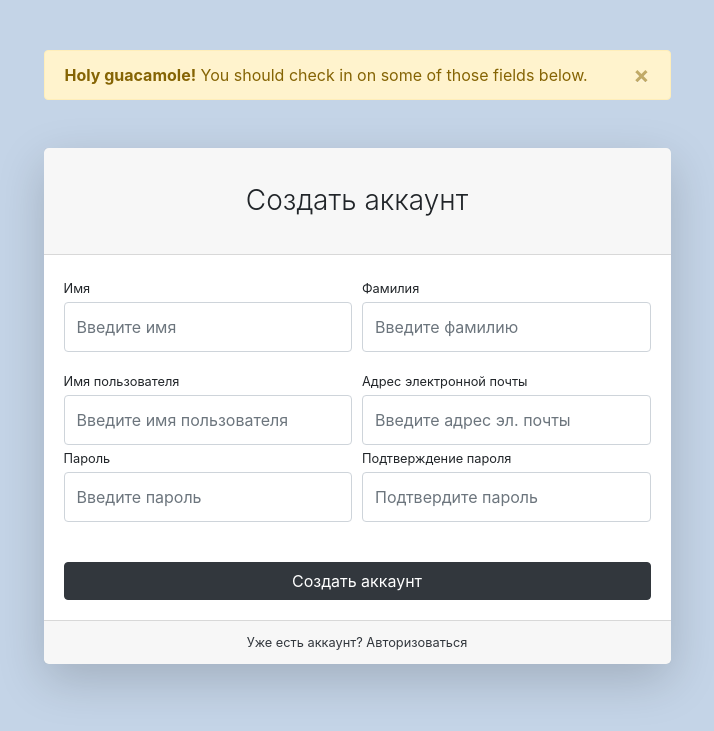
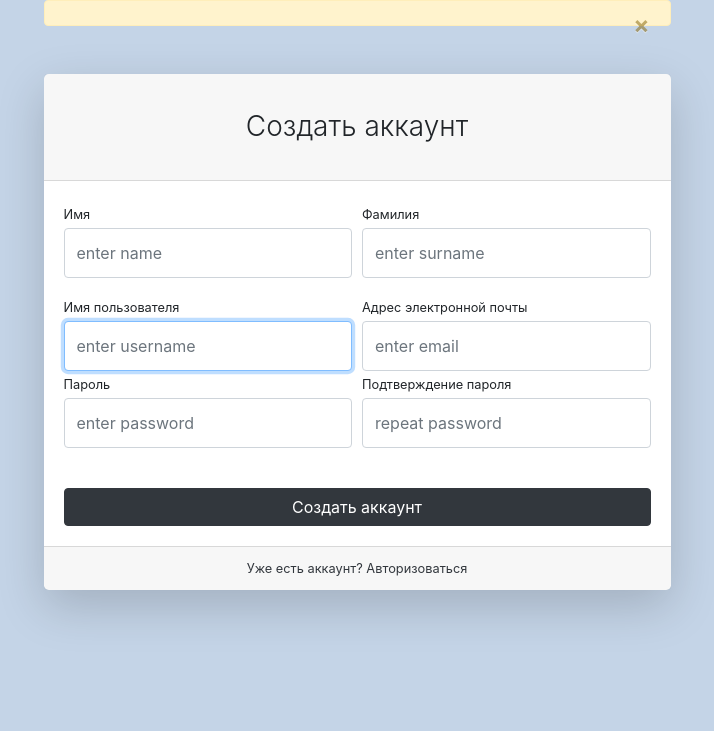
Before and after one commit to Mind-Insight/store-django, a Django app: page /users/registration/ in a window 1280 px wide. Shown: the top 731 px of the page, without its empty margins (283-997 px from the left). Run offline with Django 4.2, Linux system fonts and the light colour scheme; some libraries are stand-ins or nearby versions.

Commit message:
created form for registration

```diff
--- a/users/forms.py
+++ b/users/forms.py
@@ -1,4 +1,4 @@
-from django.contrib.auth.forms import AuthenticationForm
+from django.contrib.auth.forms import AuthenticationForm, UserCreationForm
 from django import forms
 from users.models import User
 
@@ -13,3 +13,25 @@
     class Meta:
         model = User
         fileds = ['username', 'password']
+
+class UserRegistationForm(UserCreationForm):
+    first_name = forms.CharField(widget=forms.TextInput(attrs={
+        'class': 'form-control py-4', 'placeholder': 'enter name'}))
+
+    last_name = forms.CharField(widget=forms.TextInput(attrs={
+        'class': 'form-control py-4', 'placeholder': "enter surname"}))
+
+    username = forms.CharField(widget=forms.TextInput(attrs={
+        'class': 'form-control py-4', 'placeholder': 'enter username'}))
+
+    email = forms.CharField(widget=forms.EmailInput(attrs={
+        'class': 'form-control py-4', 'placeholder': "enter email"}))
+
+    password1 = forms.CharField(widget=forms.PasswordInput(attrs={
+        'class': 'form-control py-4', 'placeholder': 'enter password'}))
+
+    password2 = forms.CharField(widget=forms.PasswordInput(attrs={
+        'class': 'form-control py-4', 'placeholder': "repeat password"}))
+    class Meta:
+        model = User
+        fields = ('first_name', 'last_name', 'username', 'email', 'password1', 'password2')
--- a/users/templates/users/register.html
+++ b/users/templates/users/register.html
@@ -6,8 +6,7 @@
                 <div class="row justify-content-center">
                     <div class="col-lg-7">
                         <div class="alert alert-warning alert-dismissible fade show" role="alert"
-                             style="margin-top: 50px;">
-                            <strong>Holy guacamole!</strong> You should check in on some of those fields below.
+                             style="...">
                             <button type="button" class="close" data-dismiss="alert" aria-label="Close">
                                 <span aria-hidden="true">&times;</span>
                             </button>
@@ -16,52 +15,43 @@
                             <div class="card-header"><h3 class="text-center font-weight-light my-4">Создать аккаунт</h3>
                             </div>
                             <div class="card-body">
-                                <form>
+                                <form action="{% url 'users:registration' %}" method="post">
+                                    {% csrf_token %}
                                     <div class="form-row">
                                         <div class="col-md-6">
                                             <div class="form-group">
-                                                <label class="small mb-1" for="inputFirstName">Имя</label>
-                                                <input class="form-control py-4" id="inputFirstName" type="text"
-                                                       placeholder="Введите имя"/>
+                                                <label class="small mb-1" for="{{ form.first_name.id_for_label }}">Имя</label>
+                                                {{ form.first_name }}
                                             </div>
                                         </div>
                                         <div class="col-md-6">
                                             <div class="form-group">
-                                                <label class="small mb-1" for="inputLastName">Фамилия</label>
-                                                <input class="form-control py-4" id="inputLastName" type="text"
-                                                       placeholder="Введите фамилию"/>
+                                                <label class="small mb-1" for="{{ form.last_name.id_for_label }}">Фамилия</label>
+                                                {{ form.last_name }}
                                             </div>
                                         </div>
                                     </div>
                                     <div class="form-row">
                                         <div class="col-md-6">
-                                            <label class="small mb-1" for="inputUsername">Имя пользователя</label>
-                                            <input class="form-control py-4" id="inputUsername" type="text"
-                                                   aria-describedby="usernameHelp"
-                                                   placeholder="Введите имя пользователя"/>
+                                            <label class="small mb-1" for="{{ form.username.id_for_label }}">Имя пользователя</label>
+                                            {{ form.username }}
                                         </div>
                                         <div class="col-md-6">
-                                            <label class="small mb-1" for="inputEmailAddress">Адрес электронной
-                                                почты</label>
-                                            <input class="form-control py-4" id="inputEmailAddress" type="email"
-                                                   aria-describedby="emailHelp"
-                                                   placeholder="Введите адрес эл. почты"/>
+                                            <label class="small mb-1" for="{{ form.email.id_for_label }}">Адрес электронной почты</label>
+                                            {{ form.email }}
                                         </div>
                                     </div>
                                     <div class="form-row">
                                         <div class="col-md-6">
                                             <div class="form-group">
-                                                <label class="small mb-1" for="inputPassword">Пароль</label>
-                                                <input class="form-control py-4" id="inputPassword" type="password"
-                                                       placeholder="Введите пароль"/>
+                                                <label class="small mb-1" for="{{ form.password1.id_for_label }}">Пароль</label>
+                                                {{ form.password1 }}
                                             </div>
                                         </div>
                                         <div class="col-md-6">
                                             <div class="form-group">
-                                                <label class="small mb-1" for="inputConfirmPassword">Подтверждение
-                                                    пароля</label>
-                                                <input class="form-control py-4" id="inputConfirmPassword"
-                                                       type="password" placeholder="Подтвердите пароль"/>
+                                                <label class="small mb-1" for="{{ form.password2.id_for_label }}">Подтверждение пароля</label>
+                                                {{ form.password2 }}
                                             </div>
                                         </div>
                                     </div>
--- a/users/views.py
+++ b/users/views.py
@@ -4,7 +4,7 @@
 
 
 from users.models import User
-from users.forms import UserLoginForm
+from users.forms import UserLoginForm, UserRegistationForm
 
 def login(request):
     # Авторизция пользователя
@@ -33,4 +33,6 @@
     return render(request, 'users/login.html', context)
 
 def register(request):
-    return render(request, 'users/register.html')
+    form = UserRegistationForm()
+    context = {'form': form}
+    return render(request, 'users/register.html', context)
```
